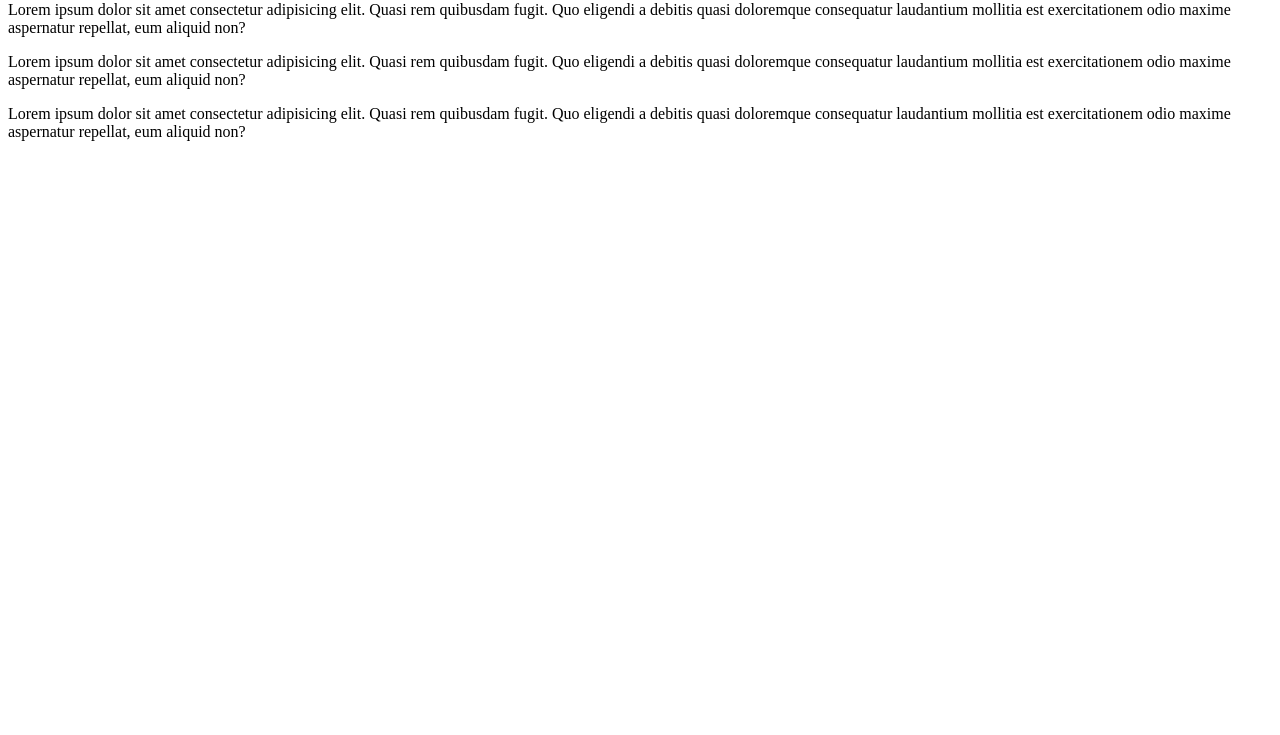
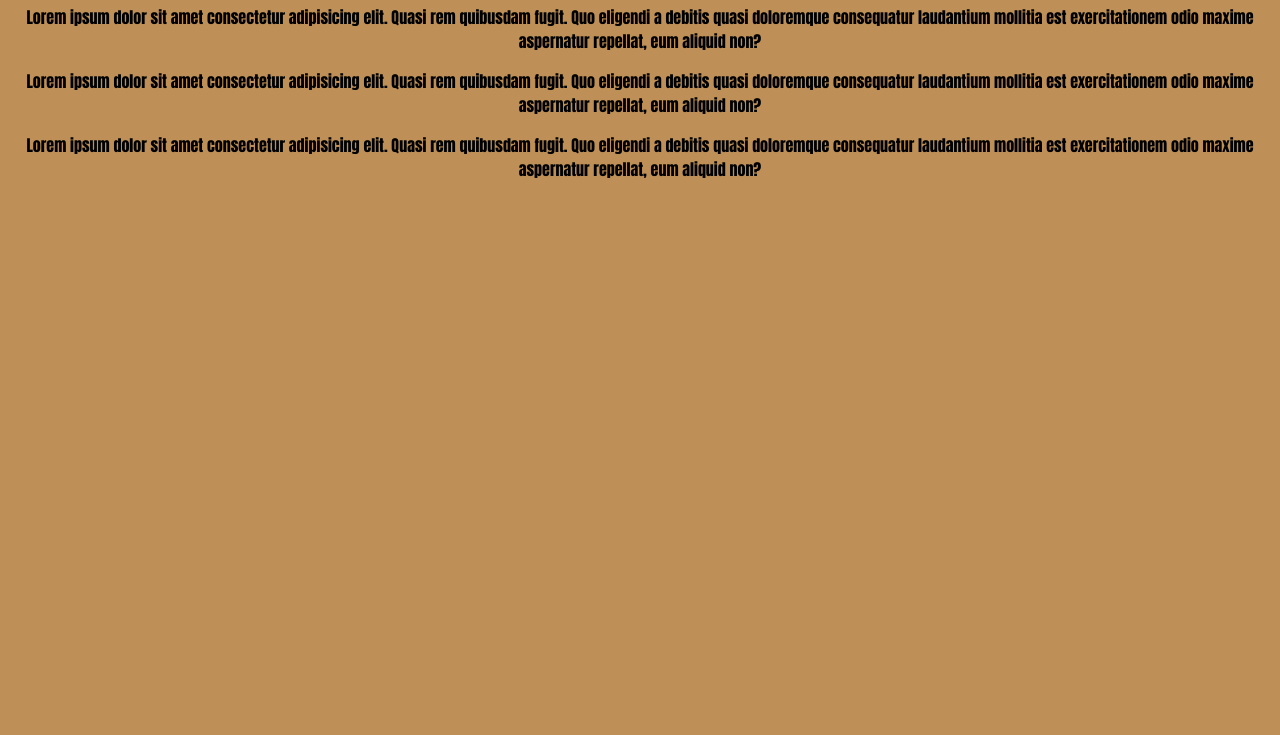
Before and after one commit to divensaini/super, a plain HTML site: page const.html in a window 1280 px wide. Shown: the part 65-800 px from the top of the page. Drawn offline with Linux system fonts and the light colour scheme.

Commit message:
conststyle

```diff
--- a/const.html
+++ b/const.html
@@ -4,6 +4,7 @@
     <meta http-equiv="X-UA-Compatible" content="IE=edge">
     <meta name="viewport" content="width=device-width, initial-scale=1.0">
     <title>Document</title>
+    <link rel="stylesheet" href="conststyle.css">
 </head>
 <body>
     <h1>This is Extra Const File to connection</h1>
--- /dev/null
+++ b/conststyle.css
@@ -0,0 +1,6 @@
+body{
+    margin: 0;
+    background-color: rgb(190, 144, 88);
+    text-align: center;
+    font-family: Impact, Haettenschweiler, 'Arial Narrow Bold', sans-serif;
+}
```
